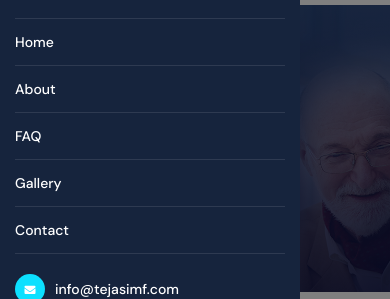
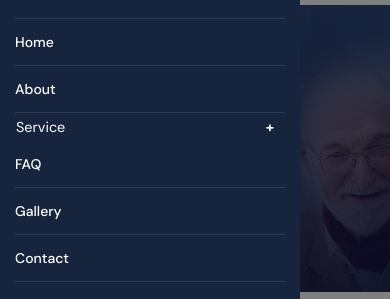
Before and after one commit to imsahadeb/insu, a plain HTML site: page health.html in a window 390 px wide. Both pictures are taken after a click on the link 345 px from the left and 55 px from the top of the page. Shown: the part 105-404 px from the top of the page. Drawn offline with Linux system fonts and the light colour scheme; files whose address does not match are found by name.

Commit message:
mobile side bar updated

```diff
--- a/health.html
+++ b/health.html
@@ -122,6 +122,22 @@
                                         <ul class="main-menu__list">
                                             <li class=" megamenu"><a href="index.html">Home</a></li>
                                             <li ><a href="./about-us.html">About</a> </li>
+                                               <!-- This section for mobile side bar dropdown menu. it will not shown on desktop -->
+
+                                               <button class="collapsible">Service</button>
+                                               <div class="collapsible-content">
+                                                   <ul class="main-menu__list">
+                                                       <li><a href="./life.html">Life
+                                                               Insurance</a></li>
+                                                       <li><a href="./health.html">Health
+                                                               Insurance</a></li>
+                                                       <li><a href="./home.html">Motor
+                                                               Insurance/Vehicle Insurance</a></li>
+                                                   </ul>
+
+                                               </div>
+                                               <!-- Mobile sidebar dropdown menu end -->
+
                                             <!-- <li>
                                                 <a href="./our-services.html">Services <i class="fas fa-caret-down dropdownSer"></i></a>
                                                 <ul class="dropdown">
```
Also changed, not shown: life.html (+16 -0 lines), our-services.html (+16 -0 lines), index.html (line endings or trailing spaces).
